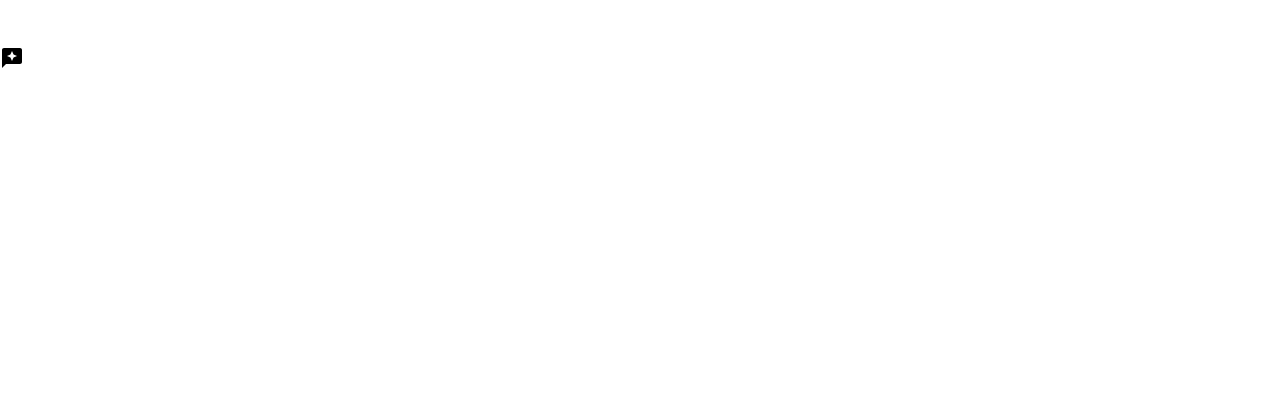
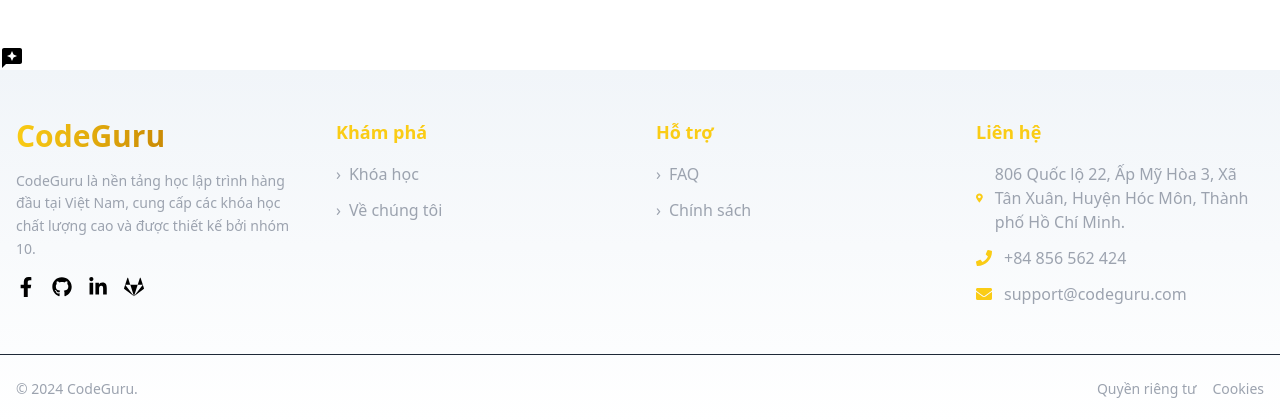
Before and after one commit to dinhgiaan/CodeGuru_FE, a Next.js app: page / in a window 1280 px wide. Shown: the part 1072-1492 px from the top of the page. Before the commit the page ends 1142 px from the top, so only its background shows below. Built offline with nearby package versions, Linux system fonts and the light colour scheme; no server answers.

Commit message:
update footer

```diff
--- a/app/components/Footer.tsx
+++ b/app/components/Footer.tsx
@@ -1,33 +1,129 @@
-'use client'
+'use client';
+import React from 'react';
 import Link from 'next/link';
-import React from 'react';
-import { FaFacebookF, FaGithub, FaLinkedinIn } from 'react-icons/fa';
+import {
+    FaFacebookF,
+    FaGithub,
+    FaGitlab,
+    FaLinkedinIn,
+    FaPhone,
+    FaEnvelope,
+    FaMapMarkerAlt
+} from 'react-icons/fa';
 
 const Footer = () => {
     return (
-        <footer className="dark:bg-[#c3c3c3] bg-white py-6 max-h-80">
-            <div className="container mx-auto flex flex-col items-center">
-                <div className="flex space-x-4 mb-4">
-                    <Link href="/course" className="hover:text-yellow-400">Khóa học</Link>
-                    <Link href="/about" className="hover:text-gray-400">Về chúng tôi</Link>
-                    <Link href="/privacy" className="hover:text-gray-400">Chính sách</Link>
-                    <Link href="/faq" className="hover:text-gray-400">FAQ</Link>
+        <footer className="bg-gradient-to-b from-slate-100 to-white text-black dark:from-gray-900 dark:to-black dark:text-white">
+            {/* Main Footer Content */}
+            <div className="container mx-auto px-4 py-12">
+                <div className="grid grid-cols-1 md:grid-cols-2 lg:grid-cols-4 gap-8">
+                    {/* Brand Section */}
+                    <div className="space-y-4">
+                        <div className="flex items-center space-x-2">
+                            <h2 className="text-3xl font-extrabold text-transparent bg-clip-text bg-gradient-to-r from-yellow-400 to-yellow-600">
+                                CodeGuru
+                            </h2>
+                        </div>
+                        <p className="text-gray-400 text-sm leading-relaxed">
+                            CodeGuru là nền tảng học lập trình hàng đầu tại Việt Nam,
+                            cung cấp các khóa học chất lượng cao và được thiết kế bởi
+                            nhóm 10.
+                        </p>
+                        <div className="flex space-x-4 text-xl">
+                            <a href="https://web.facebook.com/dgiaan04" target="_blank" rel="noopener noreferrer"
+                                className="hover:text-yellow-400 transition-colors duration-300">
+                                <FaFacebookF />
+                            </a>
+                            <a href="https://github.com/dinhgiaandev" target="_blank" rel="noopener noreferrer"
+                                className="hover:text-yellow-400 transition-colors duration-300">
+                                <FaGithub />
+                            </a>
+                            <a href="https://www.linkedin.com/in/%C4%91inh-gia-%C3%A2n-5424a4300/" target="_blank" rel="noopener noreferrer"
+                                className="hover:text-yellow-400 transition-colors duration-300">
+                                <FaLinkedinIn />
+                            </a>
+                            <a href="https://gitlab.com/dinhgiaandev" target="_blank" rel="noopener noreferrer"
+                                className="hover:text-yellow-400 transition-colors duration-300">
+                                <FaGitlab />
+                            </a>
+                        </div>
+                    </div>
+
+                    {/* Quick Links */}
+                    <div>
+                        <h3 className="text-lg font-bold mb-4 text-yellow-400">Khám phá</h3>
+                        <ul className="space-y-3">
+                            <li>
+                                <Link href="/course" className="text-gray-400 hover:text-yellow-400 transition-colors duration-300 flex items-center">
+                                    <span className="mr-2">›</span> Khóa học
+                                </Link>
+                            </li>
+                            <li>
+                                <Link href="/about" className="text-gray-400 hover:text-yellow-400 transition-colors duration-300 flex items-center">
+                                    <span className="mr-2">›</span> Về chúng tôi
+                                </Link>
+                            </li>
+                        </ul>
+                    </div>
+
+                    {/* Support Links */}
+                    <div>
+                        <h3 className="text-lg font-bold mb-4 text-yellow-400">Hỗ trợ</h3>
+                        <ul className="space-y-3">
+                            <li>
+                                <Link href="/faq" className="text-gray-400 hover:text-yellow-400 transition-colors duration-300 flex items-center">
+                                    <span className="mr-2">›</span> FAQ
+                                </Link>
+                            </li>
+                            <li>
+                                <Link href="/policy" className="text-gray-400 hover:text-yellow-400 transition-colors duration-300 flex items-center">
+                                    <span className="mr-2">›</span> Chính sách
+                                </Link>
+                            </li>
+                        </ul>
+                    </div>
+
+                    {/* Contact Information */}
+                    <div>
+                        <h3 className="text-lg font-bold mb-4 text-yellow-400">Liên hệ</h3>
+                        <ul className="space-y-3">
+                            <li className="flex items-center text-gray-400">
+                                <FaMapMarkerAlt className="mr-3 text-yellow-400" />
+                                <span>806 Quốc lộ 22, Ấp Mỹ Hòa 3, Xã Tân Xuân, Huyện Hóc Môn, Thành phố Hồ Chí Minh.</span>
+                            </li>
+                            <li className="flex items-center text-gray-400">
+                                <FaPhone className="mr-3 text-yellow-400" />
+                                <span>+84 856 562 424</span>
+                            </li>
+                            <li className="flex items-center text-gray-400">
+                                <FaEnvelope className="mr-3 text-yellow-400" />
+                                <span>support@codeguru.com</span>
+                            </li>
+                        </ul>
+                    </div>
                 </div>
-                <div className="flex space-x-4 mb-4">
-                    <Link href="https://web.facebook.com/dgiaan04" target="_blank" rel="noopener noreferrer" className="hover:text-gray-400">
-                        <FaFacebookF />
-                    </Link>
-                    <a href="https://github.com/dinhgiaandev" target="_blank" rel="noopener noreferrer" className="hover:text-gray-400">
-                        <FaGithub />
-                    </a>
-                    <a href="https://www.linkedin.com/in/%C4%91inh-gia-%C3%A2n-5424a4300/" target="_blank" rel="noopener noreferrer" className="hover:text-gray-400">
-                        <FaLinkedinIn />
-                    </a>
+            </div>
+
+            {/* Footer Bottom */}
+            <div className="border-t border-gray-800">
+                <div className="container mx-auto px-4 py-6">
+                    <div className="flex flex-col md:flex-row justify-between items-center">
+                        <p className="text-gray-400 text-sm">
+                            © {new Date().getFullYear()} CodeGuru.
+                        </p>
+                        <div className="flex space-x-4 mt-4 md:mt-0">
+                            <Link href="/privacy" className="text-gray-400 hover:text-yellow-400 text-sm transition-colors duration-300">
+                                Quyền riêng tư
+                            </Link>
+                            <Link href="/cookies" className="text-gray-400 hover:text-yellow-400 text-sm transition-colors duration-300">
+                                Cookies
+                            </Link>
+                        </div>
+                    </div>
                 </div>
-                <p className="mt-4 text-sm">© {new Date().getFullYear()} CodeGuru. All Rights Reserved.</p>
             </div>
         </footer>
     );
-}
+};
 
 export default Footer;
--- a/app/page.tsx
+++ b/app/page.tsx
@@ -31,8 +31,9 @@
                          route={route}
                     />
                     <Hero />
-                    <Courses/>
-                    <Reviews/>
+                    <Courses />
+                    <Reviews />
+                    <Footer />
                </div>
           </>
      )
--- a/app/policy/page.tsx
+++ b/app/policy/page.tsx
@@ -15,7 +15,7 @@
         <>
             <div className='flex flex-col min-h-screen'>
                 <Heading
-                    title="Giới thiệu về CodeGuru"
+                    title="Chính sách của CodeGuru"
                     description='CodeGuru là trang web cung cấp các khóa học đa dạng'
                     keywords='Programming, MERN, Redux, LMS'
                 />
```
